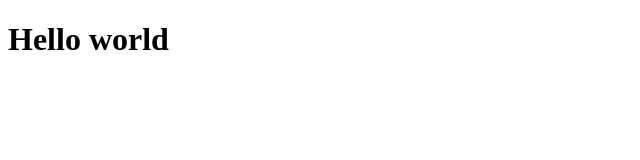
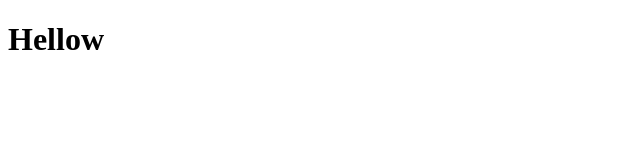
Before and after one commit to AlfredoPrograma/docs-vault-frontend, a React (Vite) app: page / in a window 1280 px wide. Shown: the top 160 px of the page, without its empty margins (0-640 px from the left). Built offline with nearby package versions, Linux system fonts and the light colour scheme.

Commit message:
feature: initialize browser router object

```diff
--- a/src/App.tsx
+++ b/src/App.tsx
@@ -1,5 +1,9 @@
+import { RouterProvider } from 'react-router-dom';
+
+import { router } from './routing';
+
 function App() {
-  return <h1>Hello world</h1>;
+  return <RouterProvider router={router} />;
 }
 
 export default App;
--- /dev/null
+++ b/src/routing.tsx
@@ -0,0 +1,8 @@
+import { createBrowserRouter } from 'react-router-dom';
+
+export const router = createBrowserRouter([
+  {
+    path: '/',
+    element: <h1>Hellow</h1>
+  }
+]);
```
